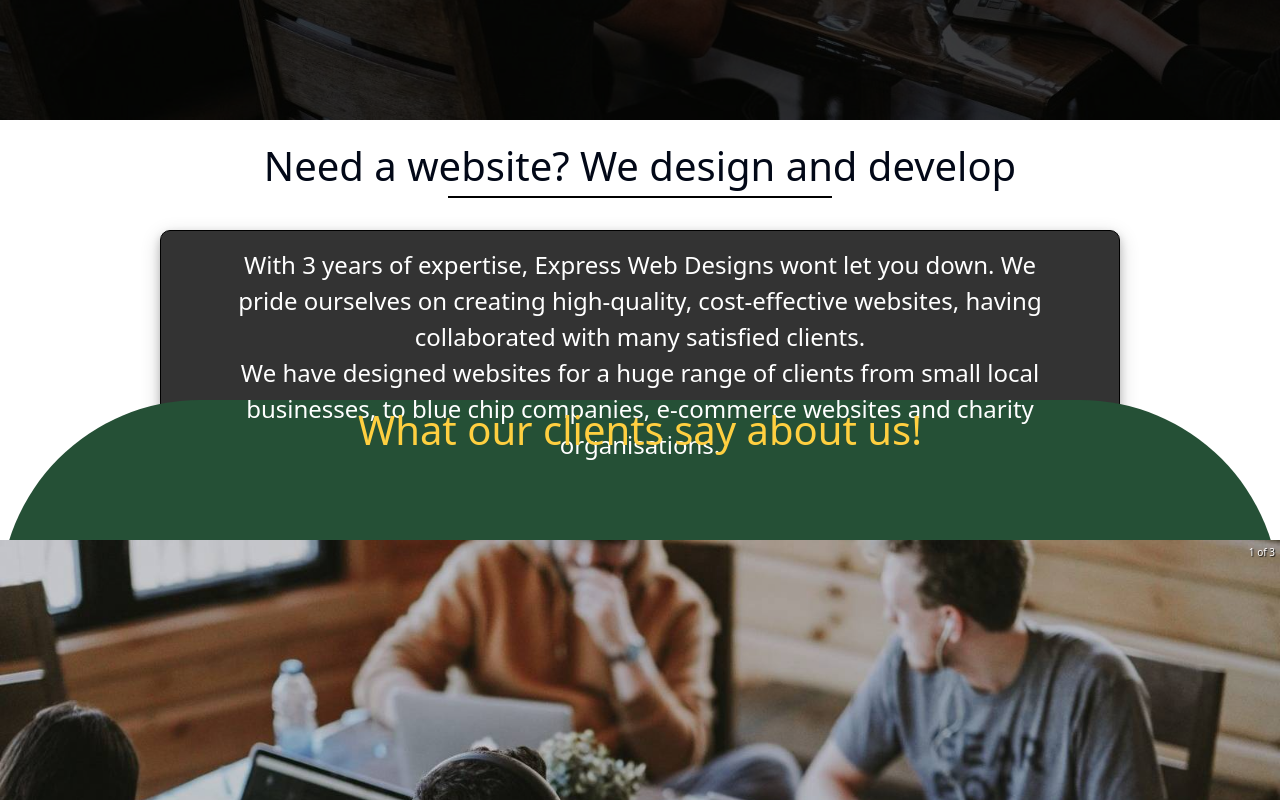
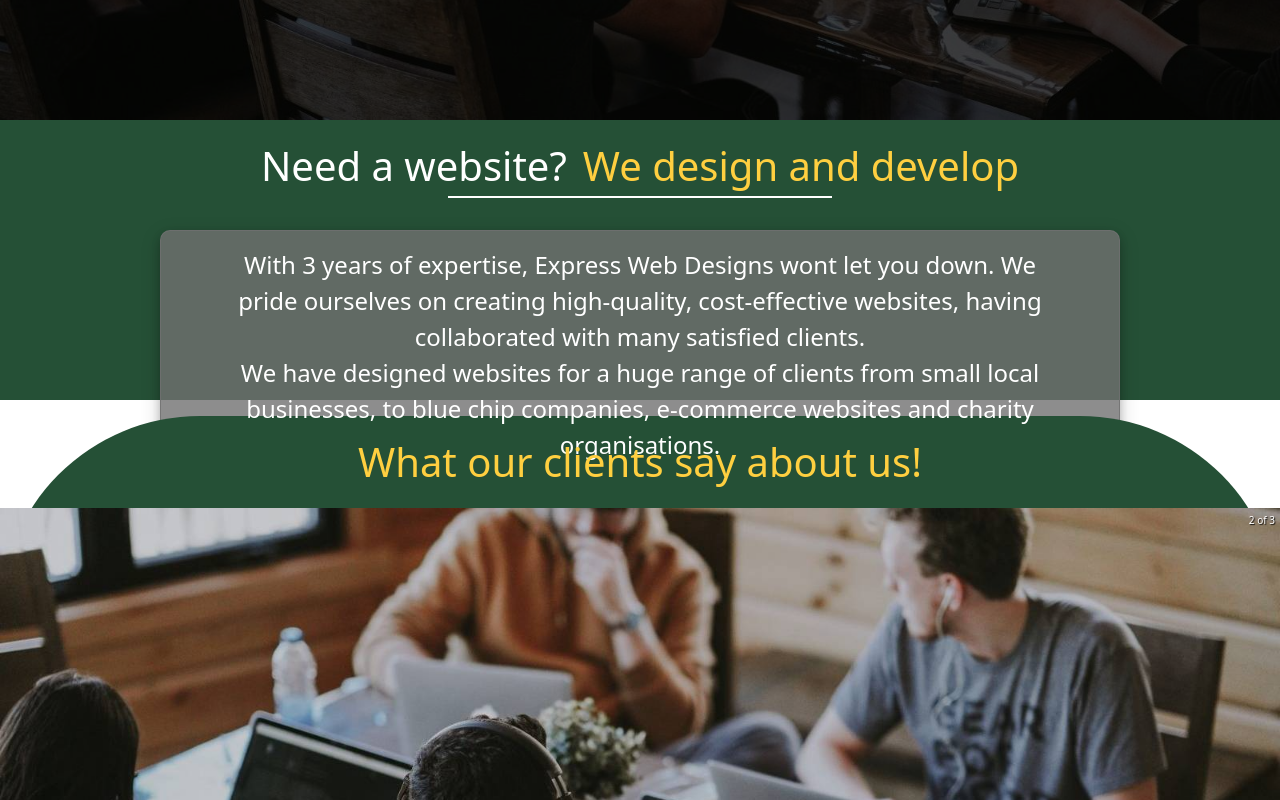
Before and after one commit to jdm1991/ExpressWD, a Next.js app: page / in a window 1280 px wide. Shown: the part 680-1480 px from the top of the page. Built offline with nearby package versions, Linux system fonts and the light colour scheme.

Commit message:
updated the carousel, just need to change images

```diff
--- a/components/welcome.tsx
+++ b/components/welcome.tsx
@@ -16,7 +16,10 @@
         className="design-image"
       />
       <div className="twelve">
-        <h2 className="h2-welcome">Need a website? We design and develop</h2>
+        <h2 className="h2-welcome">
+          Need a website?
+          <div className="h2-sub">We design and develop</div>
+        </h2>
         <hr className="hr-welcome"></hr>
         <p className="what-we-do">
           With 3 years of expertise, Express Web Designs wont let you down. We
@@ -30,7 +33,7 @@
       <div className="thirteen">
         <h3 className="clients">What our clients say about us!</h3>
         <div className="carousel-container">
-        <Carousel >
+          <Carousel autoPlay interval={4000} infiniteLoop>
             <div>
               <Image
                 src="/Images/web1.jpg"
--- a/styles/welcome.css
+++ b/styles/welcome.css
@@ -12,7 +12,10 @@
 }
 
 .twelve {
+  background: #255036;
   height: 35vh;
+  color: #ffcf40;
+  margin-bottom: 1rem;
 }
 
 .h2-welcome {
@@ -21,12 +24,18 @@
   padding: 1rem 0rem 0rem 0rem;
   font-size: 2.5rem;
   font-weight: 500;
+  color: white;
+}
+
+.h2-sub{
+  color: #ffcf40;
+  padding-left: 1rem;
 }
 
 .hr-welcome {
   width: 30%;
   margin: 0 auto;
-  border: black 1px solid;
+  border: white 1px solid;
 }
 
 .what-we-do {
@@ -37,10 +46,10 @@
   text-align: center;
   font-size: 1.5rem;
   font-weight: 200;
-  border: 1px solid black;
+  border: 1px solid #717171cc;
   border-radius: 10px;
   color: white;
-  background-color: rgb(0, 0, 0, 0.8);
+  background-color: #717171cc;
   box-shadow: 0 4px 8px 0 rgba(0, 0, 0, 0.2), 0 6px 20px 0 rgba(0, 0, 0, 0.19);
 }
 
@@ -48,7 +57,7 @@
   background: #255036;
   border-radius: 200px 200px 200px 200px;
   color: #ffcf40;
-  height: 85vh;
+  height: 90vh;
 }
 
 .clients {
@@ -57,11 +66,12 @@
   justify-content: center;
   font-size: 2.5rem;
   font-weight: 500;
+  padding-top: 1rem;
 }
 
 .carousel-container {
   display: flex;
   justify-content: center;
   align-content: center;
-  margin-top: 5rem;
+  margin-top: 1rem;
 }
```
Lines whose indentation alone changed are shown as unchanged.
